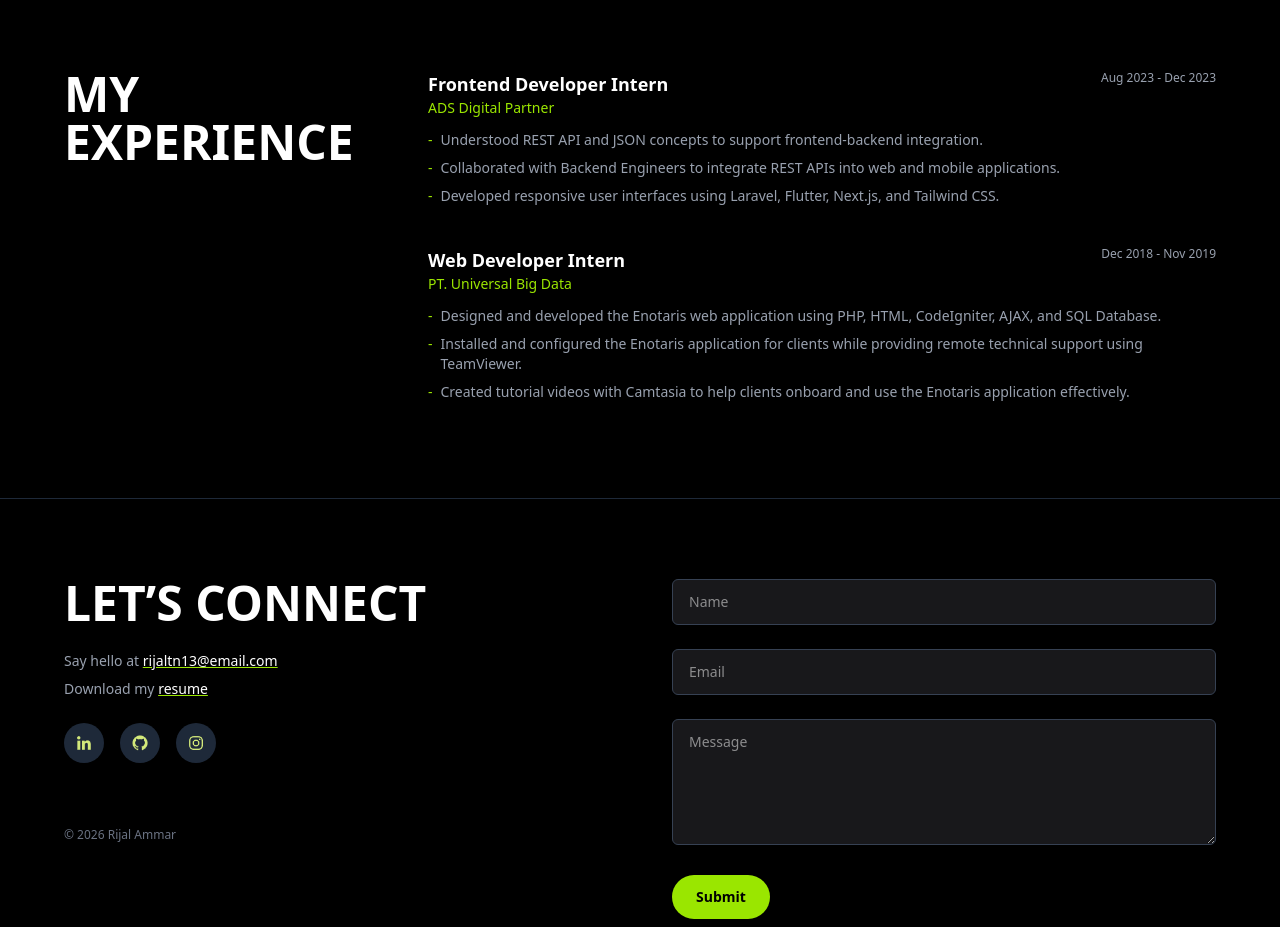
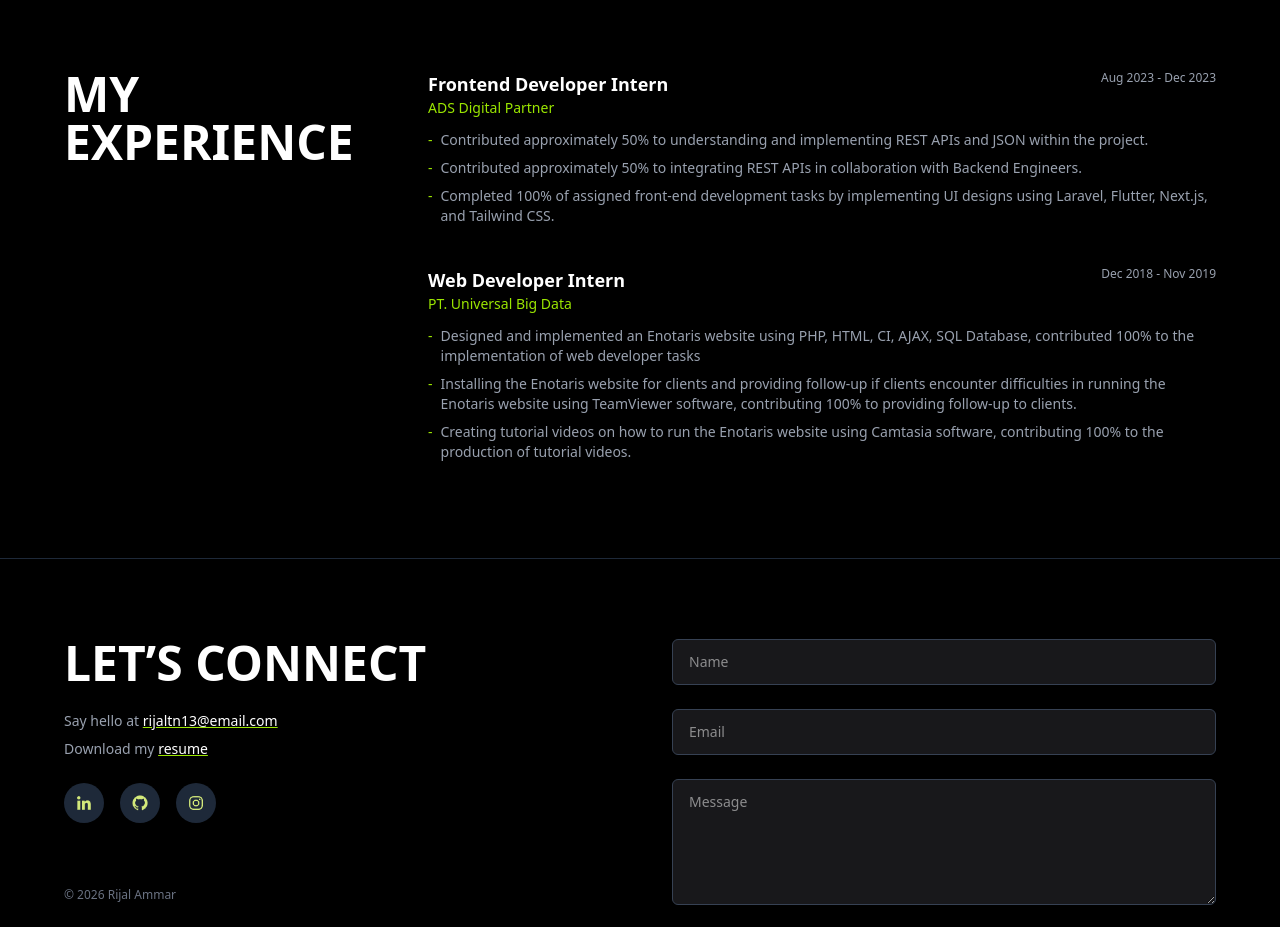
Before and after one commit to rijalammar1/Tugas-Day_35_RijalAmmar, a Next.js app: page / in a window 1280 px wide. Shown: the part 4520-5447 px from the top of the page. Built offline with nearby package versions, Linux system fonts and the light colour scheme.

Commit message:
ui: improve experience section

```diff
--- a/app/data/experience.ts
+++ b/app/data/experience.ts
@@ -4,9 +4,9 @@ export const experiences = [
     period: "Aug 2023 - Dec 2023",
     company: "ADS Digital Partner",
     description: [
-      "Understood REST API and JSON concepts to support frontend-backend integration.",
-      "Collaborated with Backend Engineers to integrate REST APIs into web and mobile applications.",
-      "Developed responsive user interfaces using Laravel, Flutter, Next.js, and Tailwind CSS.",
+      "Contributed approximately 50% to understanding and implementing REST APIs and JSON within the project.",
+      "Contributed approximately 50% to integrating REST APIs in collaboration with Backend Engineers.",
+      "Completed 100% of assigned front-end development tasks by implementing UI designs using Laravel, Flutter, Next.js, and Tailwind CSS.",
     ],
   },
   {
@@ -14,9 +14,9 @@ export const experiences = [
     period: "Dec 2018 - Nov 2019",
     company: "PT. Universal Big Data",
     description: [
-      "Designed and developed the Enotaris web application using PHP, HTML, CodeIgniter, AJAX, and SQL Database.",
-      "Installed and configured the Enotaris application for clients while providing remote technical support using TeamViewer.",
-      "Created tutorial videos with Camtasia to help clients onboard and use the Enotaris application effectively.",
+      " Designed and implemented an Enotaris website using PHP, HTML, CI, AJAX, SQL Database, contributed 100% to the implementation of web developer tasks",
+      "Installing the Enotaris website for clients and providing follow-up if clients encounter difficulties in running the Enotaris website using TeamViewer software, contributing 100% to providing follow-up to clients.",
+      "Creating tutorial videos on how to run the Enotaris website using Camtasia software, contributing 100% to the production of tutorial videos.",
     ],
   },
 ];
```
